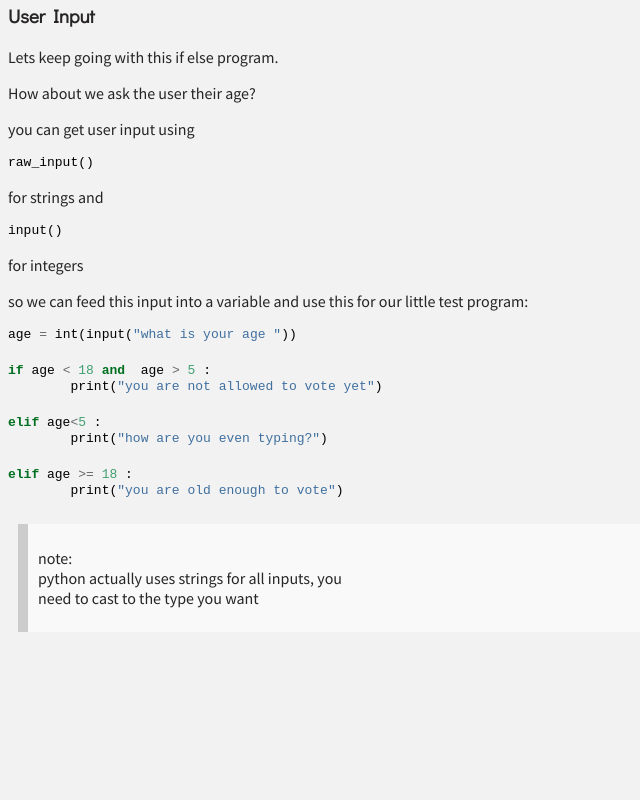
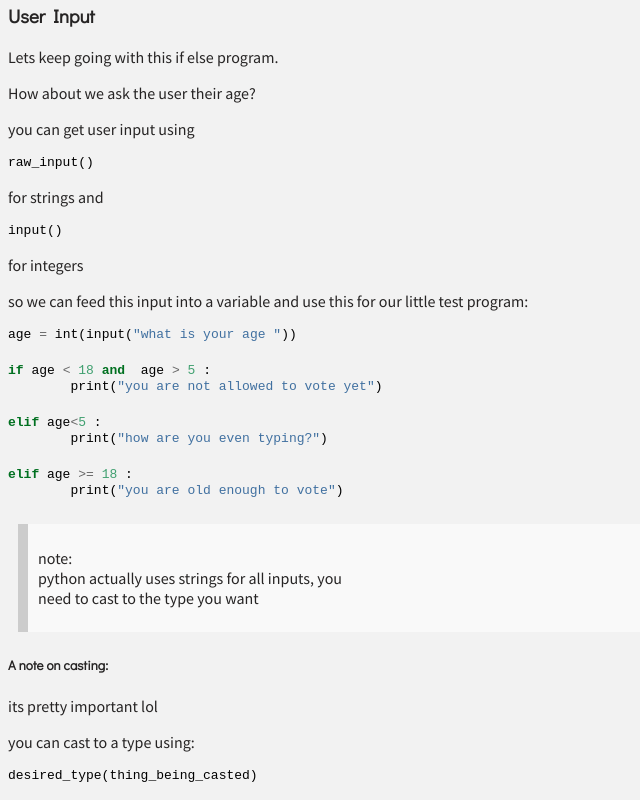
Before and after one commit to mannanshukla/14020site, a plain HTML site: page cheatsheet.html in a window 1280 px wide. Shown: the part 3030-3830 px from the top of the page, without its empty margins (0-640 px from the left). Before the commit the page ends 3686 px from the top, so only its background shows below. Drawn offline with Linux system fonts and the light colour scheme.

Commit message:
Add files via upload

```diff
--- a/cheatsheet.html
+++ b/cheatsheet.html
@@ -89,7 +89,7 @@ p{
 color:#262424;
 font-family: 'Source Sans Pro', sans-serif;
 }
-h1, h2, h3, h4{
+h1, h2, h3, h4, h5, h6{
 color:#262424;
 font-family: 'Didact Gothic', sans-serif;
 }
@@ -223,5 +223,9 @@ blockquote {
 <blockquote>
 <p>note: <br> python actually uses strings for all inputs, you <br> need to cast to the type you want</p>
 </blockquote>
+<h5 id="a-note-on-casting">A note on casting:</h5>
+<p>its pretty important lol</p>
+<p>you can cast to a type using:</p>
+<div class="sourceCode" id="cb20"><pre class="sourceCode python"><code class="sourceCode python"><a class="sourceLine" id="cb20-1" title="1">desired_type(thing_being_casted)</a></code></pre></div>
 </body>
 </html>
```
